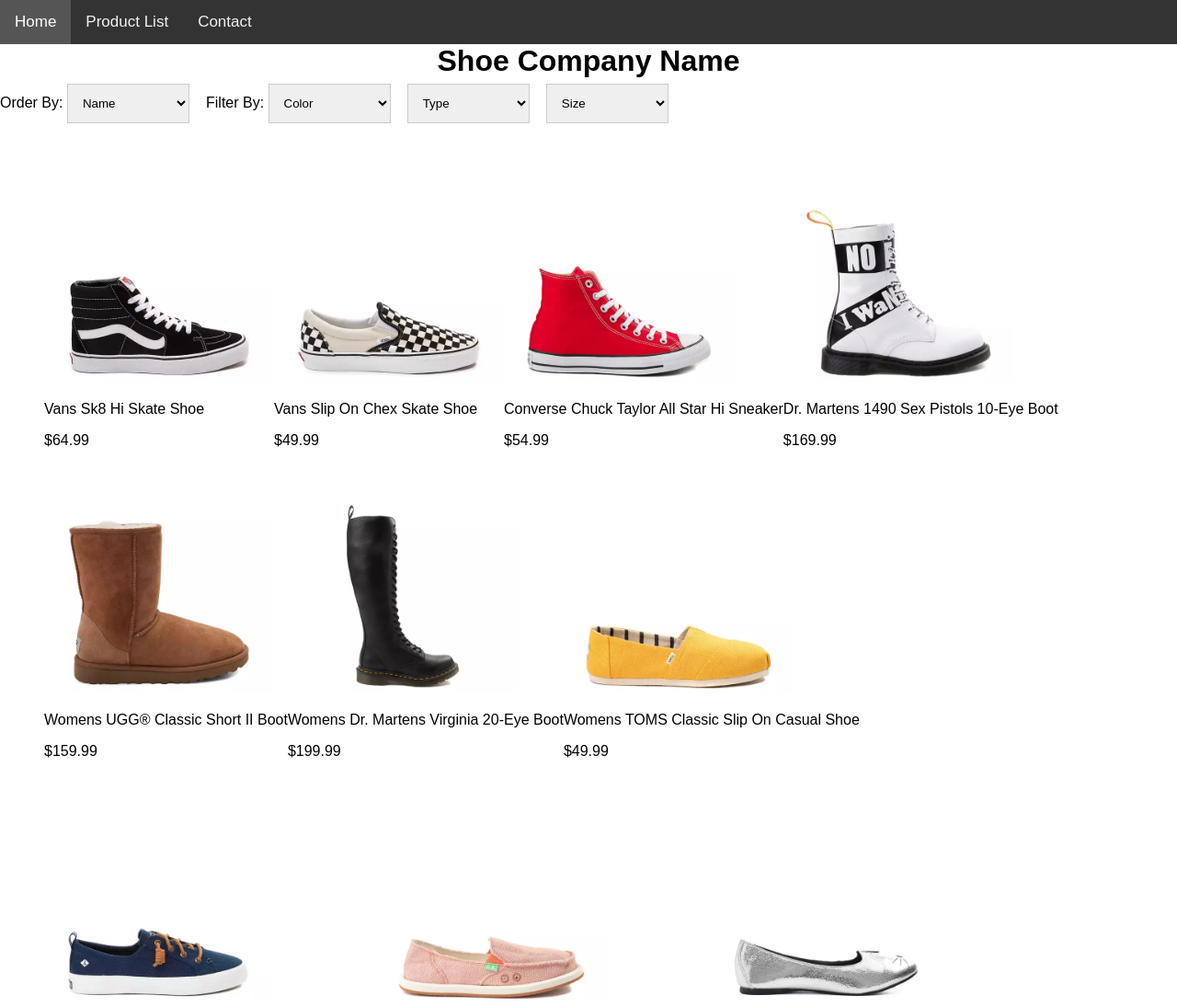
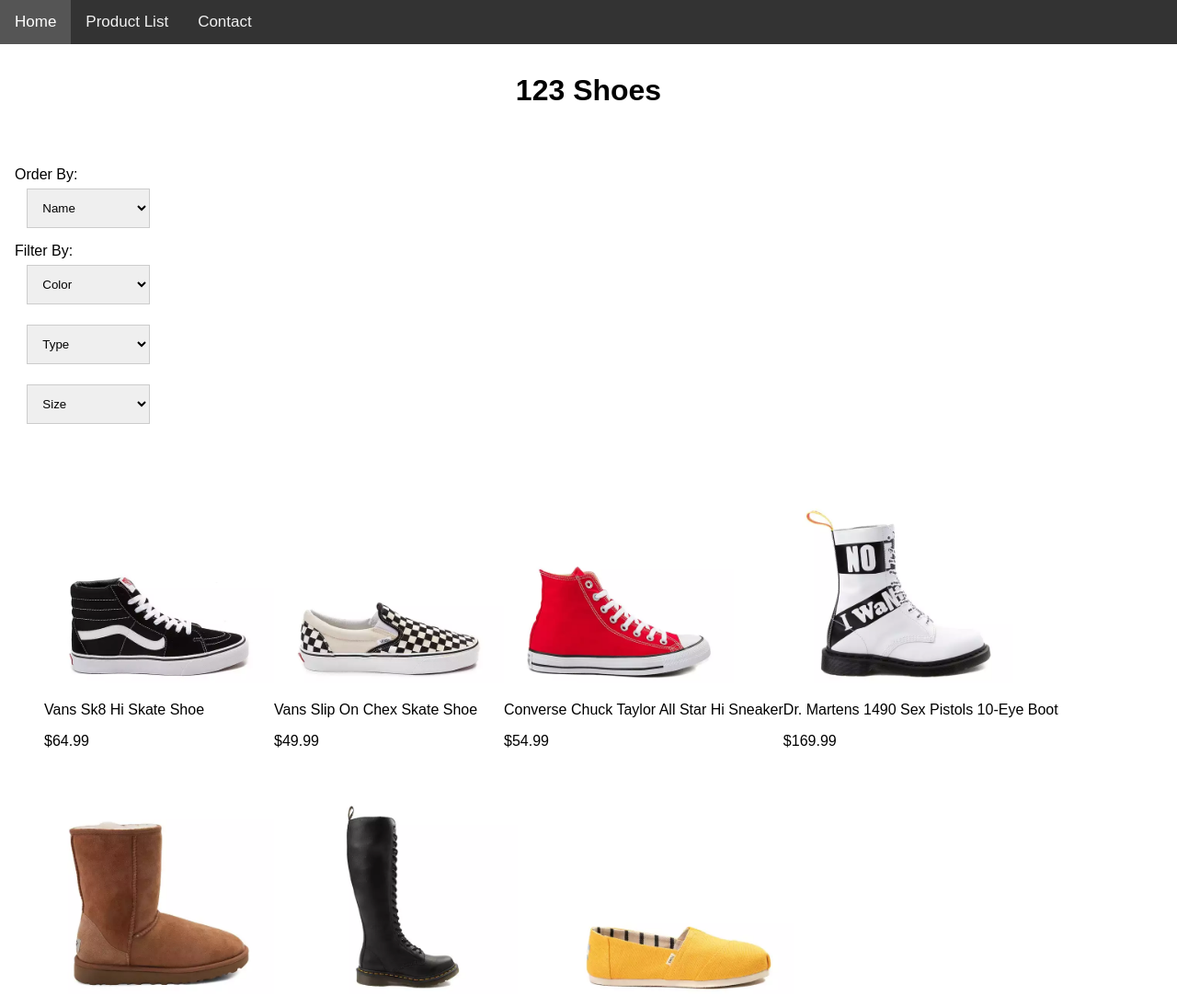
Before and after one commit to krutimistry/IS322, a plain HTML site: page product.html in a window 1280 px wide. Shown: the top 1095 px of the page at 92% size. Drawn offline with Linux system fonts and the light colour scheme.

Commit message:
javascript creates filtering options based on mock database

```diff
--- a/css/productList.css
+++ b/css/productList.css
@@ -14,6 +14,7 @@ article.productCard{
 /*filtering styles*/
 .shoeFilters{
     display:inline-block;
+    margin-left:1em;
     margin-right:1em;
     width:10em;
 }
@@ -25,3 +26,9 @@ article>img{
 img.productDetails{
     width:250px;
 }
+
+/*Header Styles*/
+#companyName{
+    margin-top:1em;
+    margin-bottom:2em;
+}
--- a/css/style.css
+++ b/css/style.css
@@ -5,7 +5,7 @@ body, html {
 }
 
 .header-image {
-  height: 50;
+  height:50px;
   background-position: center;
   background-repeat: no-repeat;
   background-size: cover;
--- a/product.html
+++ b/product.html
@@ -17,17 +17,17 @@
   <a href="javascript:void(0);" style="font-size:15px;" class="icon" onclick="myFunction()">&#9776;</a>
 </div>
 
-<h1 class="header-text">Shoe Company Name</h2>
+<h1 class="header-text" id="companyName">123 Shoes</h1>
 </header>
 
-<section id="productFiltering">
+<section id="productFiltering" class="shoeFilters">
     <label for="orderOptions">Order By: </label>
     <select id="orderOptions" class="shoeFilters">
         <option value="name">Name</option>
         <option value="loHi">Price (Low-High)</option>
         <option value="hiLo">Price (High-Low)</option>
     </select>
-    <label for="colorFilter" >Filter By: </label>
+    <label for="colorFilter">Filter By: </label>
     <select id="colorFilter" class="shoeFilters"></select>
     <select id="typeFilter" class="shoeFilters"></select>
     <select id="sizeFilter" class="shoeFilters"></select>
@@ -50,7 +50,7 @@ function myFunction() {
 </script>
 
 <div id="footer">
-  <div class="copyright"><small>Copyright. All Rights Reserved | by IS322 - Kruti and Sarah</a>.</small></div>
+  <div class="copyright"><small>Copyright. All Rights Reserved | by IS322 - Kruti and Sarah.</small></div>
 </div>
 
 </html>
```
Also changed, not shown: contact.html (+1 -1 lines).
